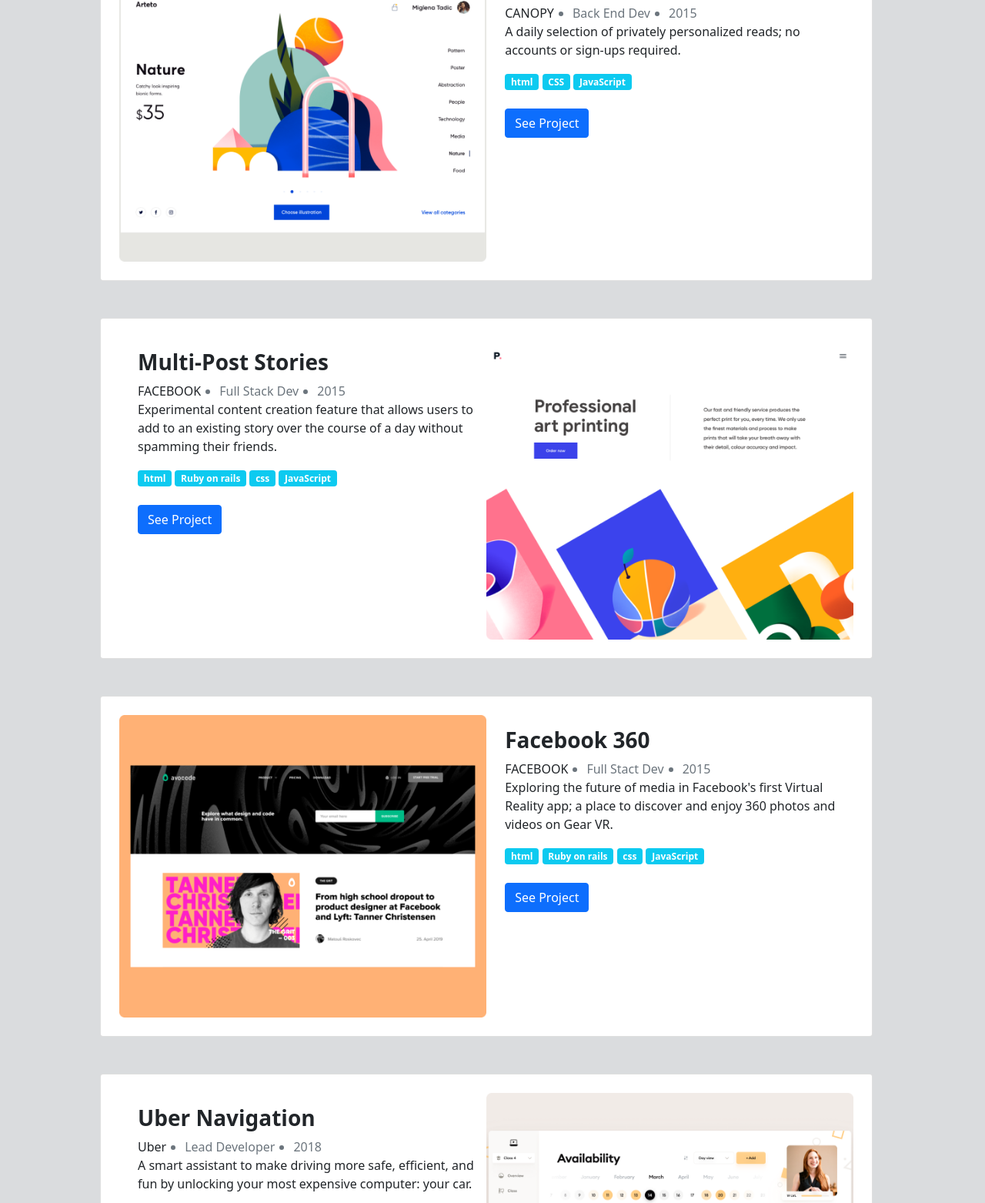
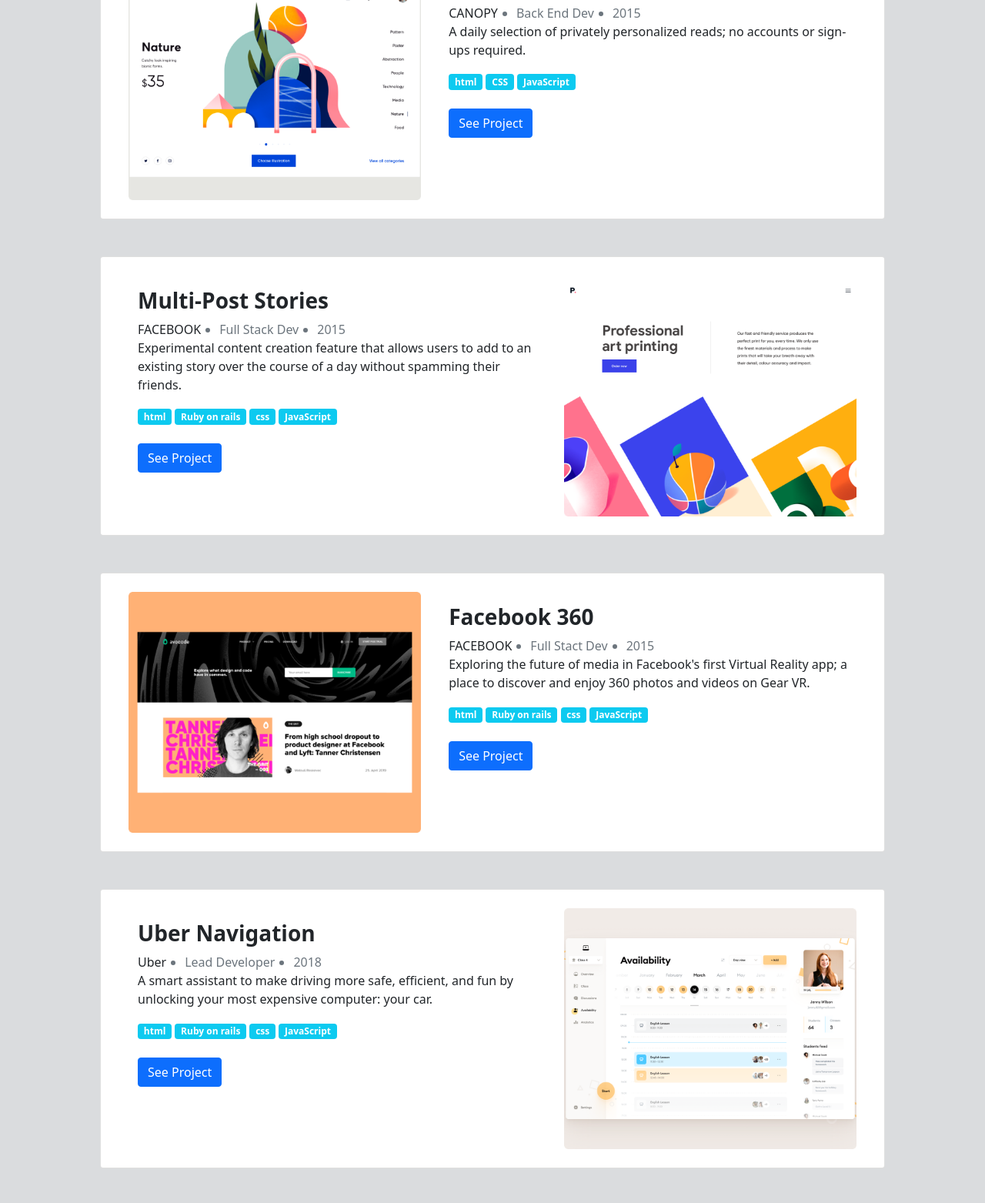
Before and after one commit to LuisDavidRodriguez/Try-bootstrap, a website: page index.html in a window 1280 px wide. Shown: the part 926-2489 px from the top of the page at 77% size. Drawn offline with Linux system fonts and the light colour scheme.

Commit message:
Add Grid and adaptative movile version

```diff
--- a/index.html
+++ b/index.html
@@ -64,10 +64,12 @@
     <section id="Portfolio" class="container">
 
       <!-- Project 1 -->
-      <div class="card d-flex flex-row m-5 p-4" style="width: 90%;">
-        <img src="assets/project1.png" class="card-img-top" alt="..." style="width: 50%;">
+      <div class="card d-flex row flex-row m-5 p-4">
+        <div class="col-md-5">
+          <img src="assets/project1.png" class="img-fluid" alt="...">
+        </div>
 
-        <div class="card-body ms-2">
+        <div class="card-body ms-2 col-md-5">
           <h5 class="card-title fs-3 fw-bold">Tonic</h5>
 
           <ul class="list-group d-flex flex-row align-items-center d-flex justify-content-start text-decoration-none">
@@ -89,9 +91,12 @@
       </div>
 
       <!-- Project 2 -->
-      <div class="card d-flex flex-row-reverse m-5 p-4" style="width: 90%;">
-        <img src="assets/project2.png"  style="width: 50%;" class="card-img-top" alt="...">
-        <div class="card-body ms-2">
+      <div class="card d-flex row flex-row-reverse m-5 p-4">
+        <div class="col-md-5">
+          <img src="assets/project2.png" class="img-fluid" alt="...">
+        </div>
+
+        <div class="card-body ms-2 col-md-5">
           <h5 class="card-title fs-3 fw-bold">Multi-Post Stories</h5>
 
           <ul class="list-group d-flex flex-row align-items-center d-flex justify-content-start text-decoration-none">
@@ -114,9 +119,13 @@
       </div>
 
       <!-- Project 3 -->
-      <div class="card d-flex flex-row m-5 p-4" style="width: 90%;">
-        <img src="assets/project3.png" style="width: 50%;" class="card-img-top" alt="...">
-        <div class="card-body ms-2">
+      <div class="card d-flex row flex-row m-5 p-4">
+
+        <div class="col-md-5">
+          <img src="assets/project3.png" class="img-fluid" alt="...">
+        </div>
+
+        <div class="card-body ms-2 col-md-5">
           <h5 class="card-title fs-3 fw-bold">Facebook 360</h5>
 
           <ul class="list-group d-flex flex-row align-items-center d-flex justify-content-start text-decoration-none">
@@ -139,9 +148,12 @@
       </div>
 
       <!-- Project 4 -->
-      <div class="card d-flex flex-row-reverse m-5 p-4" style="width: 90%;">
-        <img src="assets/project4.png" style="width: 50%;" class="card-img-top" alt="...">
-        <div class="card-body ms-2">
+      <div class="card m-5 p-4 row d-flex flex-row-reverse">
+            <div class="col-md-5">
+              <img src="assets/project4.png" class="img-fluid" alt="...">
+            </div>
+
+            <div class="card-body ms-2 col-md-5">
               <h5 class="card-title fs-3 fw-bold">Uber Navigation</h5>
 
               <ul class="list-group d-flex flex-row align-items-center d-flex justify-content-start text-decoration-none">
@@ -161,15 +173,19 @@
 
               <a href="#" class="btn btn-primary mt-4">See Project</a>
             </div>
+
       </div>
+
+
+
+
 
     </section>
 
     <!--about zone-->
-    <section id="About" class="container-fluid about d-flex justify-content-center bg-white">
-      <div class="d-flex justify-content-center d-flex align-items-center">
+    <section id="About" class="container-fluid row about d-flex justify-content-center bg-white">
 
-        <div class="card-body" style="width: 40%;">
+        <div class="card-body col-md-6">
           <h5 class="card-title fw-bold fs-1">About My Self.</h5>
           <p class="card-text">Hello I’m a software developer! I can help you build a product , feature or website Look through some of my work and experience! If you like what you see and have a project you need coded, don’t hestiate to contact me.</p>
           <p class="text-primary">LET'S CONNECT</p>
@@ -198,7 +214,7 @@
 
 
 
-        <div class="card-body"  style="width: 60%;">
+        <div class="card-body col-md-6">
           <p class="d-flex flex-row justify-content-between fw-bold border-bottom me-4 p-2">Languages<i class="fas fa-angle-down"></i></p>
           <div class="d-flex flex-row justify-content-start">
             <img class="img-thumbnail me-2 bg-light" src="assets/javascript.png" alt="html" style="width: 100px;">
@@ -209,7 +225,7 @@
           <p class="d-flex flex-row justify-content-between fw-bold border-bottom me-4 p-2">Skills<i class="fas fa-angle-right"></i></p>
         </div>
 
-      </div>
+
 
     </section>
   </main>
--- a/style.scss
+++ b/style.scss
@@ -8,7 +8,6 @@
   }
 
   .about {
-    height: 70vh;
     border-radius: 0 200px 0 0;
   }
 }
@@ -18,7 +17,6 @@
   background-repeat: no-repeat;
   background-size: 90%;
   background-position: 50% 50%;
-  height: 90vh;
   border-radius: 200px 0 0 0;
 }
 
```
Also changed, not shown: style.css, 1 other file. Lines whose indentation alone changed are shown as unchanged.
